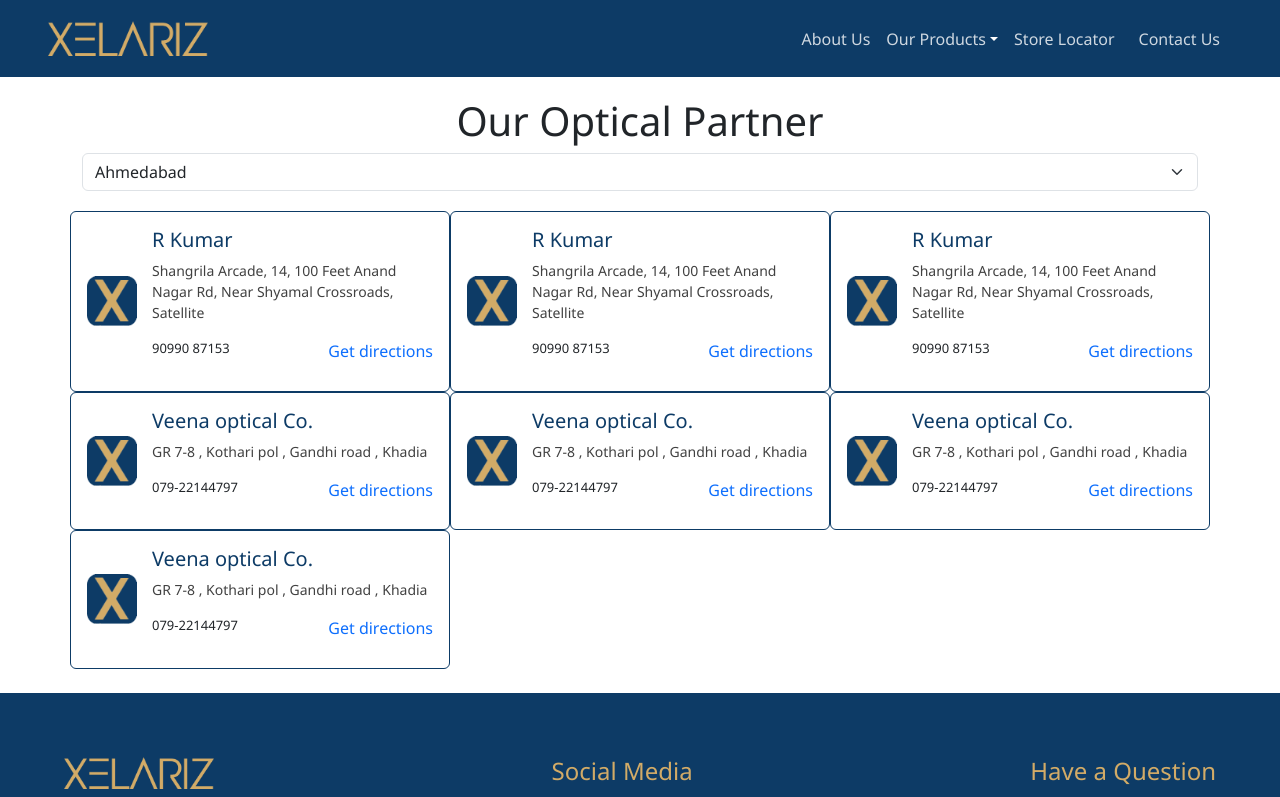
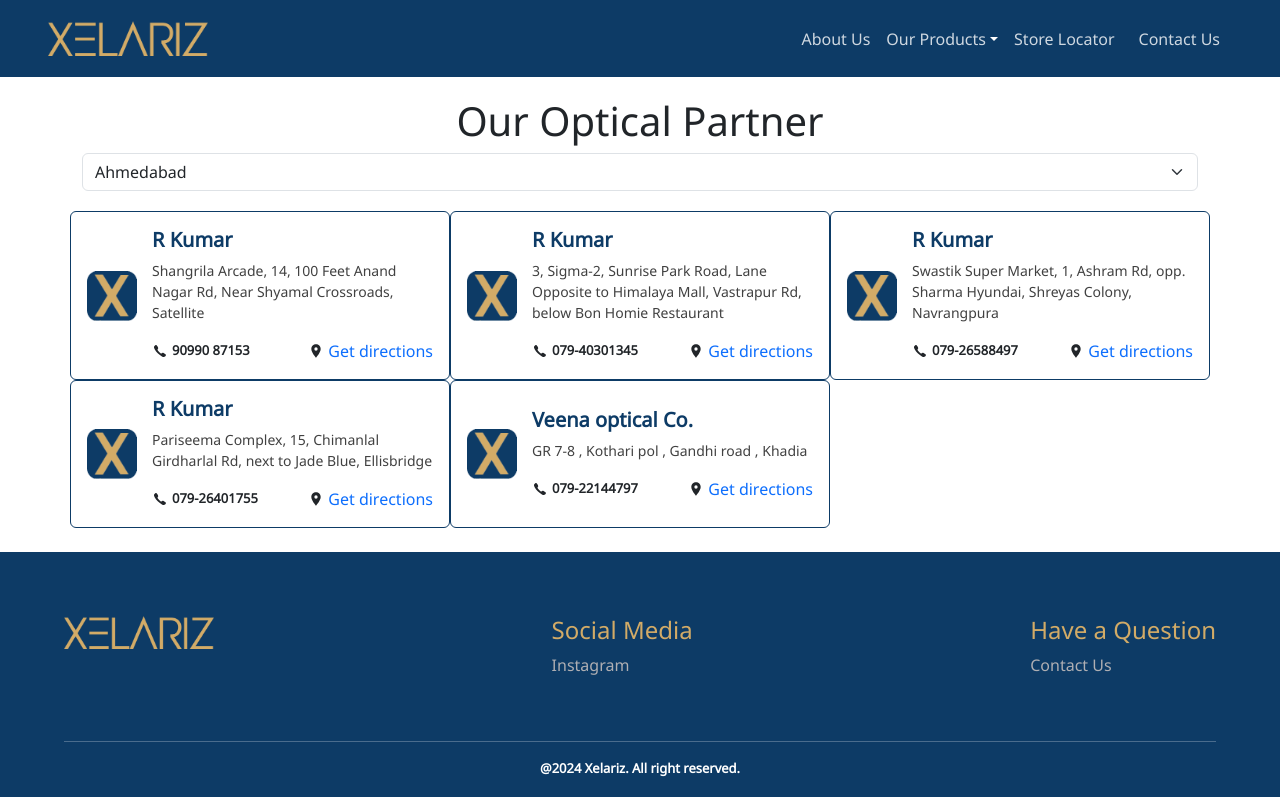
Before and after one commit to shahanuj349s/projectlens, a React (Create React App) app: page /store-locator in a window 1280 px wide. Shown: the top 797 px of the page. Built offline with nearby package versions, Linux system fonts and the light colour scheme.

Commit message:
integrated maps

```diff
--- a/package.json
+++ b/package.json
@@ -11,7 +11,7 @@
     "bootstrap": "^5.3.3",
     "react": "^18.2.0",
     "react-dom": "^18.2.0",
-    "react-icons": "^5.0.1",
+    "react-icons": "^5.2.1",
     "react-router-dom": "^6.23.1",
     "react-scripts": "5.0.1",
     "web-vitals": "^2.1.4"
--- a/src/components/Maps/SearchLocation.css
+++ b/src/components/Maps/SearchLocation.css
@@ -23,24 +23,26 @@
   width: 50px;
 }
 
-.card-container {
+.search-card-container {
   text-align: left;
 }
 
-.card-title {
+.search-card-title {
   color: #0d3b66;
+  font-weight: 600;
 }
 
-.card-text {
+.search-card-text {
   font-size: 14px;
   color: #414141;
 }
 
-.card-numb{
+.search-card-numb{
   font-size: 13px;
+  font-weight: bold;
 }
 
-.card-div {
+.search-card-div {
   display: flex;
   justify-content: space-between;
 }
--- a/src/components/Maps/SearchLocation.js
+++ b/src/components/Maps/SearchLocation.js
@@ -2,6 +2,8 @@
 import "./SearchLocation.css";
 import logo from "../../Assets/logo.png";
 import { Link } from "react-router-dom";
+import { IoIosCall } from "react-icons/io";
+import { MdLocationOn } from "react-icons/md";
 
 const locations = {
   Ahmedabad: [
@@ -21,36 +23,25 @@
     {
       shop_name: "R Kumar",
       shop_addr:
-        "Shangrila Arcade, 14, 100 Feet Anand Nagar Rd, Near Shyamal Crossroads, Satellite",
-      shop_number: "90990 87153",
-      link: "R+Kumar+Opticians-+Optical+Store+in+Satellite",
+        "3, Sigma-2, Sunrise Park Road, Lane Opposite to Himalaya Mall, Vastrapur Rd, below Bon Homie Restaurant",
+      shop_number: "079-40301345",
+      link: "R+Kumar+Opticians-+Optical+Store+in+Vastrapur",
     },
     {
       shop_name: "R Kumar",
       shop_addr:
-        "Shangrila Arcade, 14, 100 Feet Anand Nagar Rd, Near Shyamal Crossroads, Satellite",
-      shop_number: "90990 87153",
-      link: "R+Kumar+Opticians-+Optical+Store+in+Satellite",
+        "Swastik Super Market, 1, Ashram Rd, opp. Sharma Hyundai, Shreyas Colony, Navrangpura",
+      shop_number: "079-26588497",
+      link: "R+Kumar+Opticians-+Optical+Store+in+Ashram",
     },
     {
-      shop_name: "Veena optical Co.",
-      shop_addr: "GR 7-8 , Kothari pol , Gandhi road , Khadia",
-      shop_number: "079-22144797",
-      link: "Veena+Optical+Co",
+      shop_name: "R Kumar",
+      shop_addr:
+        "Pariseema Complex, 15, Chimanlal Girdharlal Rd, next to Jade Blue, Ellisbridge",
+      shop_number: "079-26401755",
+      link: "R+Kumar+Opticians-+Optical+Store+in+CG+Road",
     },
-    {
-      shop_name: "Veena optical Co.",
-      shop_addr: "GR 7-8 , Kothari pol , Gandhi road , Khadia",
-      shop_number: "079-22144797",
-      logo: "../../Assets/logo.png",
-      link: "Veena+Optical+Co",
-    },
-    {
-      shop_name: "Veena optical Co.",
-      shop_addr: "GR 7-8 , Kothari pol , Gandhi road , Khadia",
-      shop_number: "079-22144797",
-      link: "Veena+Optical+Co",
-    },
+
     // Add more locations for Ahmedabad
   ],
   Gandhinagar: [
@@ -110,12 +101,17 @@
                   <div>
                     <img src={logo} alt="logo" />
                   </div>
-                  <div className="card-container w-100">
-                    <h5 className="card-title">{shop.shop_name}</h5>
-                    <p className="card-text">{shop.shop_addr}</p>
-                    <div className="card-div">
-                      <p className="card-numb">{shop.shop_number}</p>
+                  <div className="card-container search-card-container w-100">
+                    <h5 className="card-title search-card-title">{shop.shop_name}</h5>
+                    <p className="card-text search-card-text">{shop.shop_addr}</p>
+                    <div className="search-card-div">
+                      <div className="d-flex align-items-center gap-1">
+                        <IoIosCall />
+                        <div className="search-card-numb">{shop.shop_number}</div>
+                      </div>
 
+                      <div className="d-flex align-items-center gap-1">
+                        <MdLocationOn />
                         <Link
                           to={`https://www.google.com/maps/search/?api=1&query=${shop.link}`}
                           target="_blank"
@@ -128,6 +124,7 @@
                   </div>
                 </div>
               </div>
+            </div>
           ))}
       </div>
     </div>
```
Also changed, not shown: 1 other file (tests, documents, lock files or other folders). Lines whose indentation alone changed are shown as unchanged.
